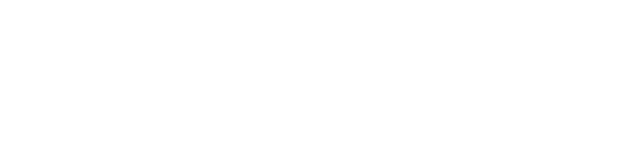
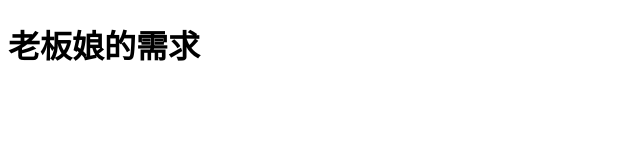
Before and after one commit to Tankqbl/git-demo-1, a plain HTML site: page index.html in a window 1280 px wide. Shown: the whole page, without its empty margins (0-640 px from the left). Drawn offline with Linux system fonts and the light colour scheme.

Commit message:
老板娘的需求真的好多啊！！！！！

```diff
--- a/index.html
+++ b/index.html
@@ -10,7 +10,9 @@
 </head>
 
 <body>
-
+    <h1>
+        老板娘的需求
+    </h1>
 </body>
 
 </html>
```
